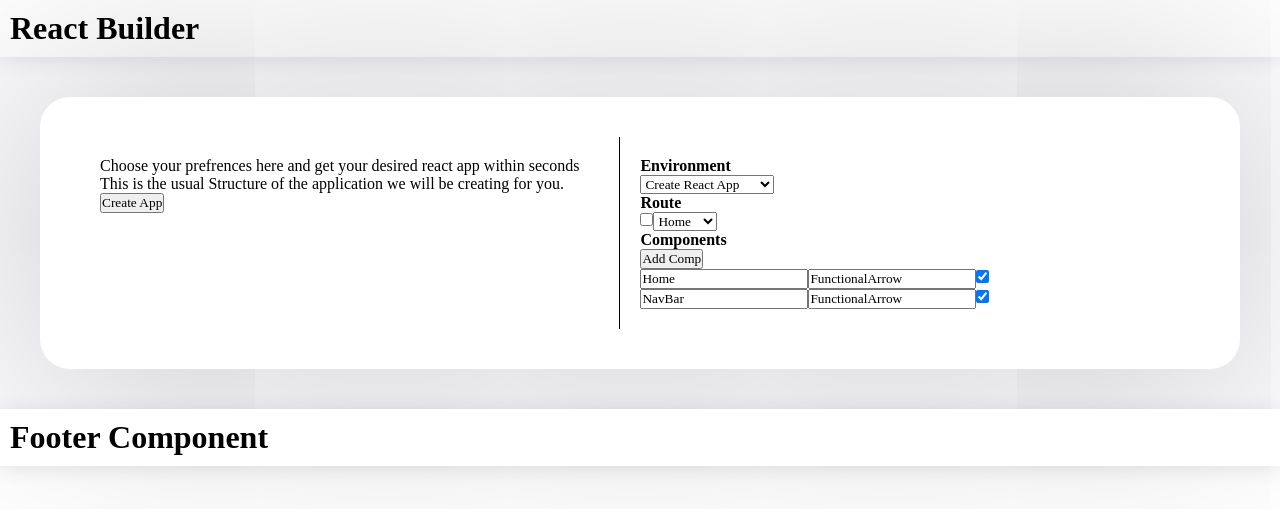
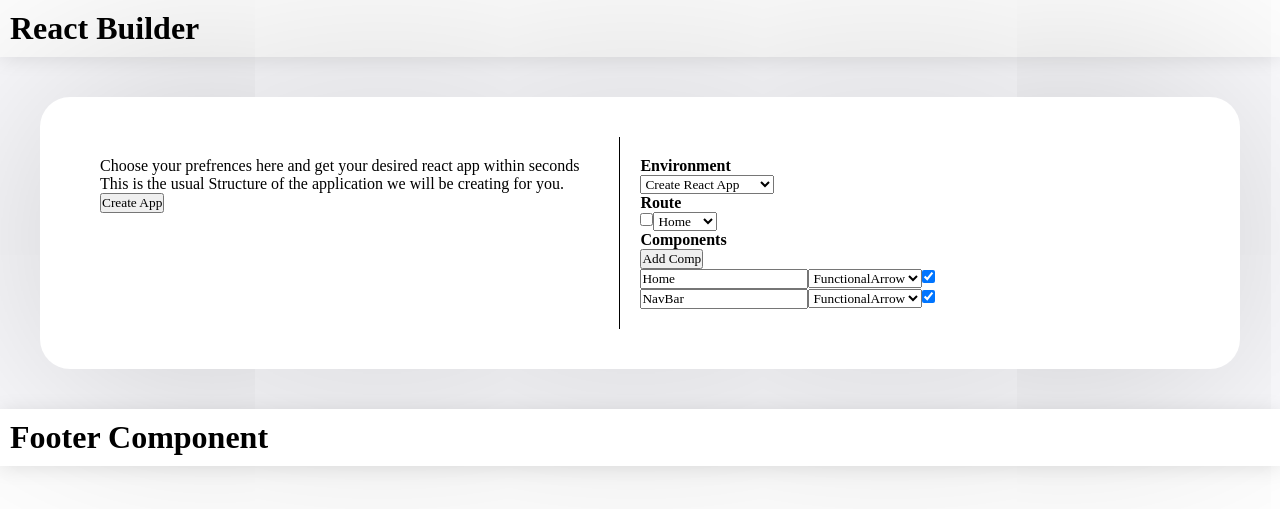
Before and after one commit to AverageMax/react-builder, a React (Create React App) app: page / in a window 1280 px wide. Shown: the top 520 px of the page. Built offline with nearby package versions, Linux system fonts and the light colour scheme.

Commit message:
components state handled

```diff
--- a/src/components/Settings.js
+++ b/src/components/Settings.js
@@ -43,9 +43,39 @@
     const addEmptyComponent = () => {
         setComponents([...components, {
             name: "Name",
-            Types: "FunctionalArrow",
+            type: "FunctionalArrow",
             page: false,
         }])
+    }
+
+    const handleNameChange = (e, id) => {
+        let tempArray = components;
+        tempArray.forEach(comp => {
+            if (comp.id === id) {
+                comp.name = e.target.value;
+            }
+        });
+        setComponents([...tempArray])
+    }
+
+    const handleTypeChange = (e, id) => {
+        let tempArray = components;
+        tempArray.forEach(comp => {
+            if (comp.id === id) {
+                comp.type = e.target.value;
+            }
+        });
+        setComponents([...tempArray])
+    }
+
+    const handlePageChange = (id) => {
+        let tempArray = components;
+        tempArray.forEach(comp => {
+            if (comp.id === id) {
+                comp.page = !comp.page;
+            }
+        });
+        setComponents([...tempArray])
     }
 
     return (
@@ -64,7 +94,7 @@
                 <input type="checkbox" onChange={() => handleCheckBox()} defaultChecked={route.enabled} />
                 <select value={route.navigation} onChange={(e) => handleRouteChange(e)} name="route">
                     {
-                        components.map(({ name }) => <option value={name}>{name}</option>)
+                        components.map(({ name, id }) => <option key={id} value={name}>{name}</option>)
                     }
                 </select>
             </div>
@@ -74,12 +104,17 @@
                 <button onClick={() => addEmptyComponent()}>Add Comp</button>
                 <div className="all-comps">
                     {
-                        components.map(({ index, name, type, page }) =>
-                            <React.Fragment>
+                        components.map(({ id, name, type, page }) =>
+                            <React.Fragment key={id}>
                                 <div className="input-comp">
-                                    <input type="text" value={name} />
-                                    <input type="text" value={type} />
-                                    <input type="checkbox" defaultChecked={page} />
+                                    <input type="text" onChange={(e) => handleNameChange(e, id)} value={name} />
+                                    <select onChange={(e) => handleTypeChange(e, id)} value={type} >
+                                        <option value="FunctionalArrow">FunctionalArrow</option>
+                                        <option value="Functional">Functional</option>
+                                        <option value="ClassStateFul">ClassStateFul</option>
+                                        <option value="ClassStateLess">ClassStateLess</option>
+                                    </select>
+                                    <input type="checkbox" onChange={() => handlePageChange(id)} defaultChecked={page} />
                                 </div>
                             </React.Fragment>
                         )
```
